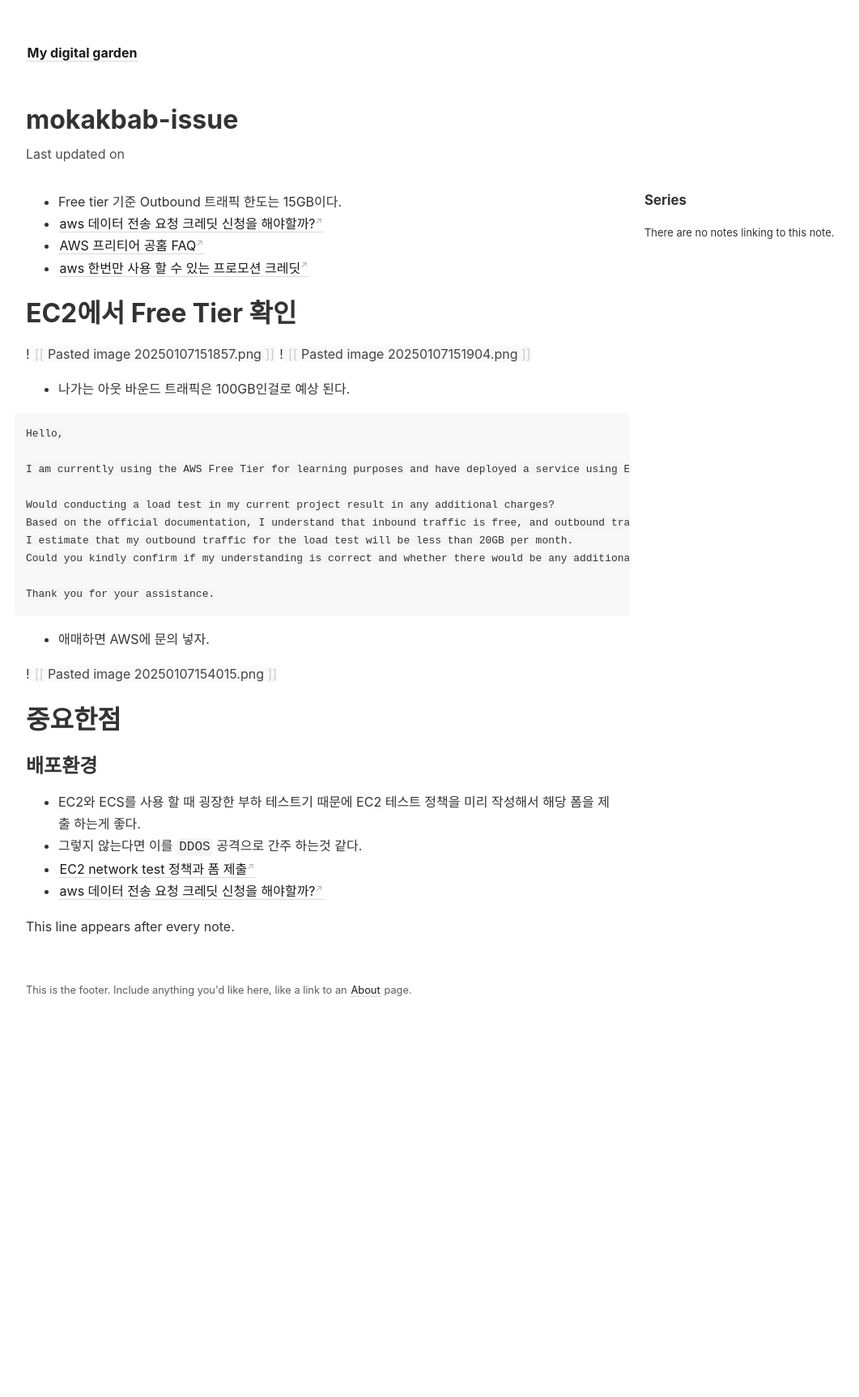
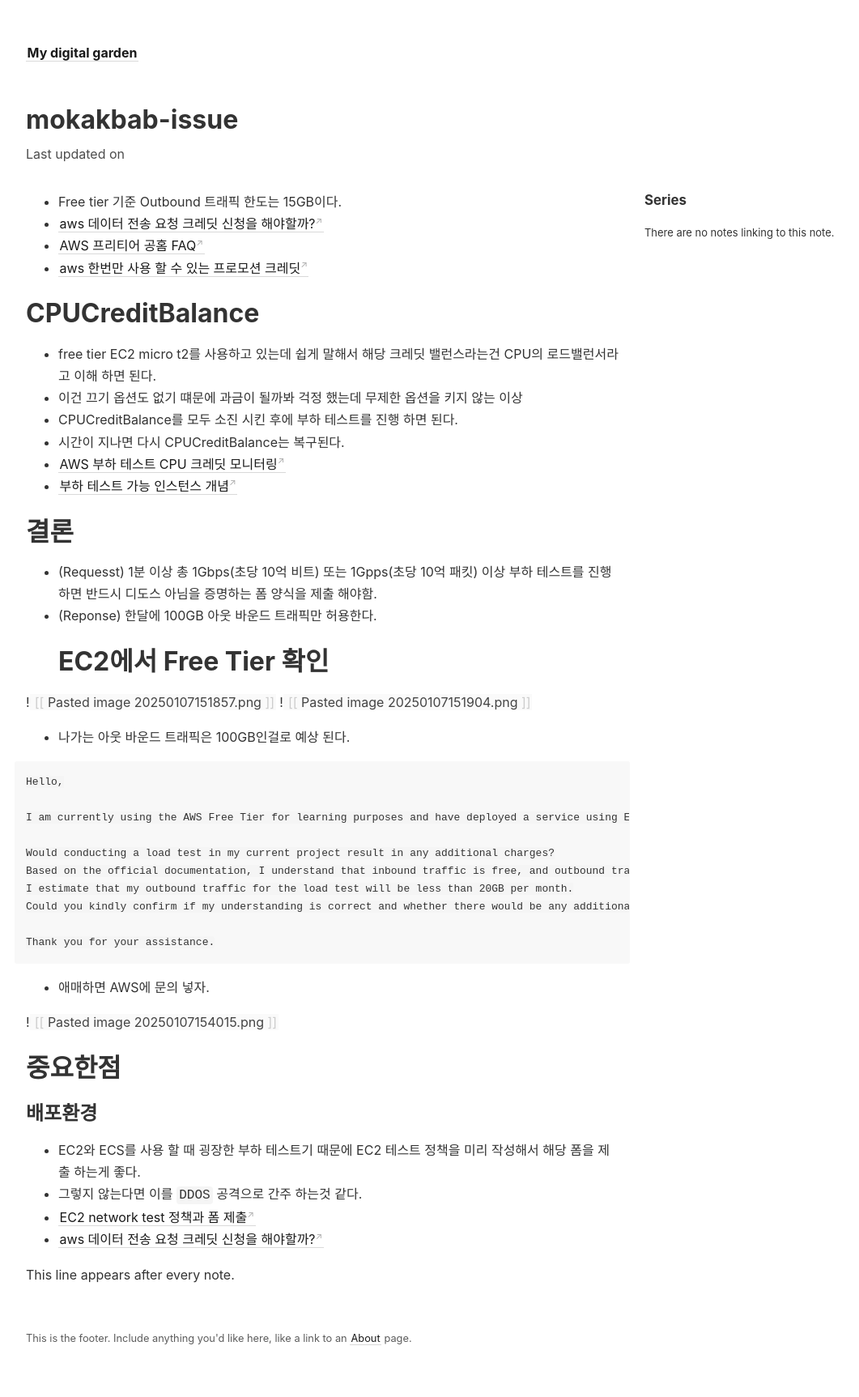
Before and after one commit to yanggwangseong/Article, a Jekyll site: the page built from _notes/wating/배포환경/AWS free tier 부하 테스트시 주의점.md, in a window 1280 px wide. Shown: the whole page at 81% size, without its empty margins (104-1165 px from the left). Built offline with Jekyll 4.4.1, drawn with Linux system fonts in a browser that asks for light colours; some web fonts are replaced; before the commit the page ends 1296 px from its top, so only the background shows below that.

Commit message:
aws 부하테스트 free tier 주의점

```diff
--- a/_notes/wating/배포환경/AWS free tier 부하 테스트시 주의점.md
+++ b/_notes/wating/배포환경/AWS free tier 부하 테스트시 주의점.md
@@ -8,6 +8,20 @@
 - [AWS 프리티어 공홈 FAQ](https://aws.amazon.com/ko/free/free-tier-faqs/?p=ft&z=subnav&loc=5&sc_channel=sm&sc_campaign=Support&sc_publisher=REDDIT&sc_country=global&sc_geo=GLOBAL&sc_outcome=AWS%20Support&sc_content=Support&trk=Support&linkId=242286059#Regions)
 - [aws 한번만 사용 할 수 있는 프로모션 크레딧](https://aws.amazon.com/ko/awscredits/)
 
+# CPUCreditBalance
+
+- free tier EC2 micro t2를 사용하고 있는데 쉽게 말해서 해당 크레딧 밸런스라는건 CPU의 로드밸런서라고 이해 하면 된다.
+- 이건 끄기 옵션도 없기 떄문에 과금이 될까봐 걱정 했는데 무제한 옵션을 키지 않는 이상
+- CPUCreditBalance를 모두 소진 시킨 후에 부하 테스트를 진행 하면 된다.
+- 시간이 지나면 다시 CPUCreditBalance는 복구된다.
+- [AWS 부하 테스트 CPU 크레딧 모니터링](https://docs.aws.amazon.com/ko_kr/AWSEC2/latest/UserGuide/burstable-performance-instances-monitoring-cpu-credits.html)
+- [부하 테스트 가능 인스턴스 개념](https://docs.aws.amazon.com/ko_kr/AWSEC2/latest/UserGuide/burstable-credits-baseline-concepts.html#burstable-performance-instances-credit-table)
+
+
+# 결론
+
+- (Requesst) 1분 이상 총 1Gbps(초당 10억 비트) 또는 1Gpps(초당 10억 패킷) 이상 부하 테스트를 진행 하면 반드시 디도스 아님을 증명하는 폼 양식을 제출 해야함.
+- (Reponse) 한달에 100GB 아웃 바운드 트래픽만 허용한다.
 # EC2에서 Free Tier 확인
 
 ![[Pasted image 20250107151857.png]]
```
Also changed, not shown: _notes/wating/데이터베이스/Sleep Process.md (added, +14 -0 lines), _notes/wating/데이터베이스/데이터베이스 드라이버.md (added, +59 -0 lines), _notes/wating/부하테스트/k6 spike test.md (+4 -0 lines), _notes/wating/배포환경/도커 배포를 위한 multi-stage build.md (line endings or trailing spaces).
